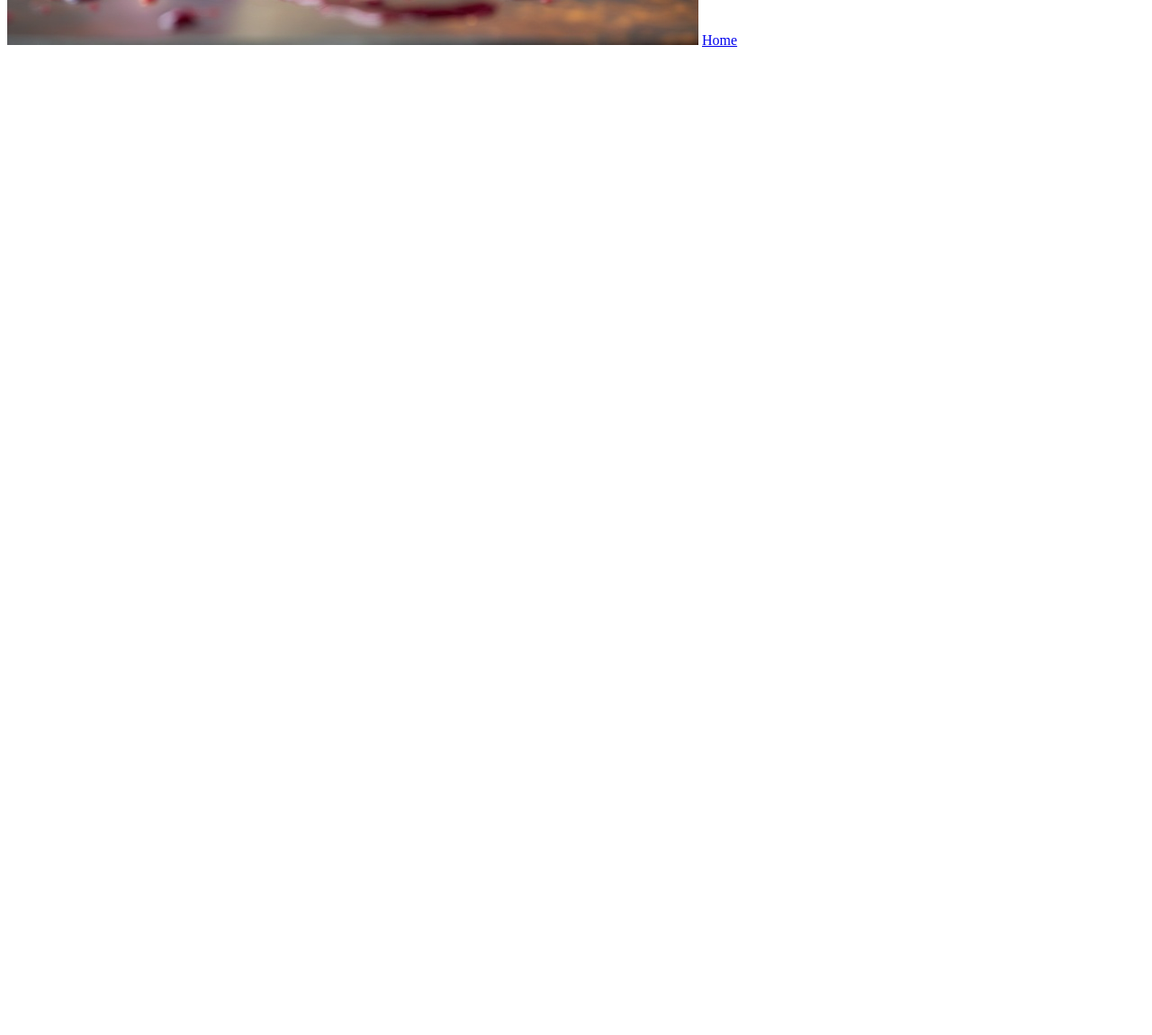
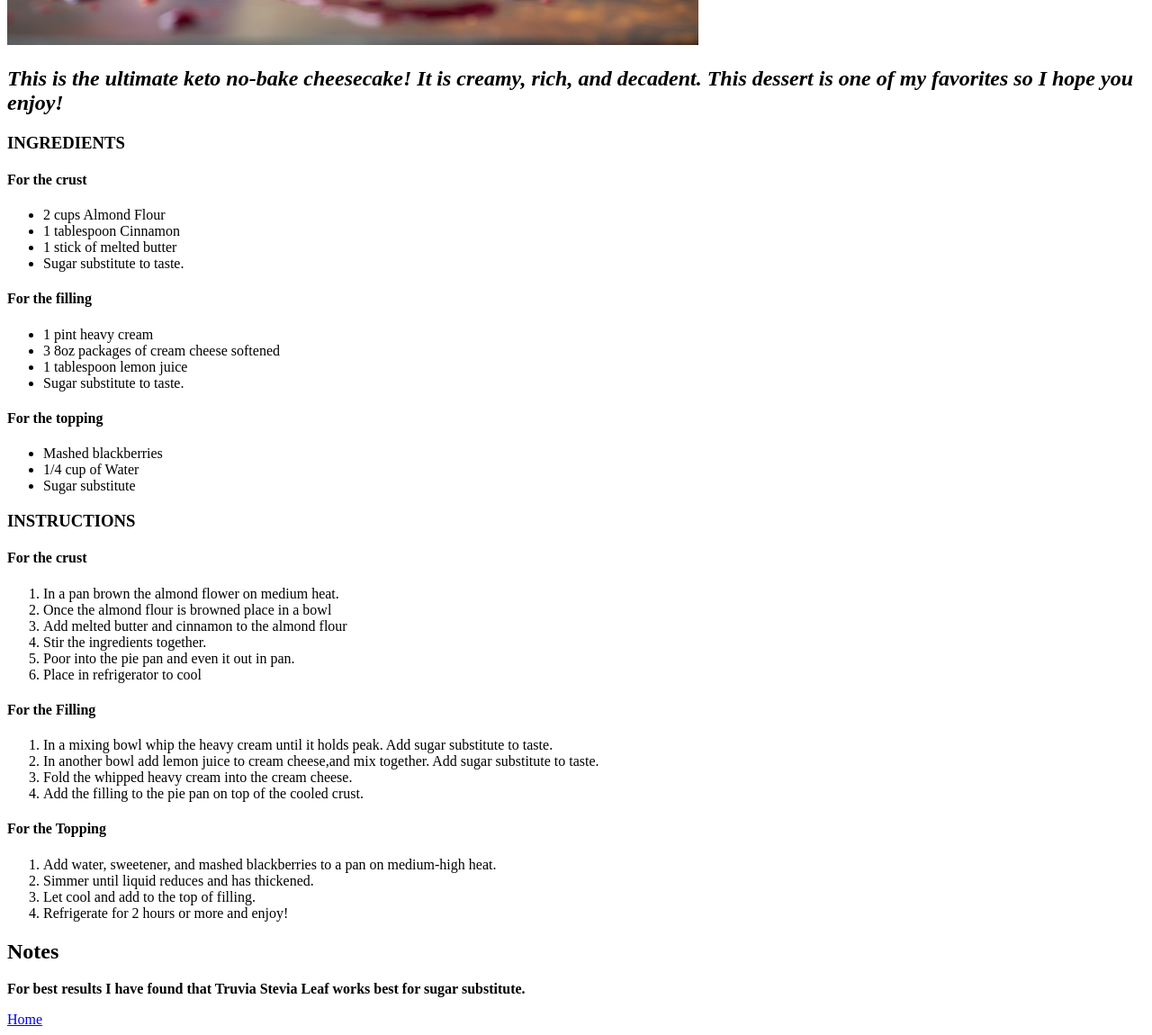
Before and after one commit to KakosDev/odin-recipes, a plain HTML site: page recipes/cheesecake.html in a window 1280 px wide. Shown: the part 542-1692 px from the top of the page at 90% size. Before the commit the page ends 800 px from the top, so only its background shows below. Drawn offline with Linux system fonts and the light colour scheme.

Commit message:
Added description, ingredients, and instructions to code.

```diff
--- a/recipes/cheesecake.html
+++ b/recipes/cheesecake.html
@@ -10,6 +10,63 @@
 
         <img src="download (3).jpeg">
 
+        <h2><em>This is the ultimate keto no-bake cheesecake!
+            It is creamy, rich, and decadent.
+            This dessert is one of my favorites so I hope you enjoy!</em></h2>
+
+            <h3>INGREDIENTS</h3>
+            <h4>For the crust</h4>
+            <ul>
+                <li>2 cups Almond Flour</li>
+                <li>1 tablespoon Cinnamon</li>
+                <li>1 stick of melted butter</li>
+                <li>Sugar substitute to taste.</li>
+            </ul>
+
+            <h4>For the filling</h4>
+            <ul>
+                <li>1 pint heavy cream</li>
+                <li>3 8oz packages of cream cheese softened</li>
+                <li>1 tablespoon lemon juice</li>
+                <li>Sugar substitute to taste.</li>
+             </ul>
+
+             <h4>For the topping</h4>
+             <ul>
+                <li>Mashed blackberries</li>
+                <li>1/4 cup of Water</li>
+                <li>Sugar substitute</li>
+             </ul>
+
+             <h3>INSTRUCTIONS</h3>
+             <h4>For the crust</h4>
+             <ol>
+                <li>In a pan brown the almond flower on medium heat.</li>
+                <li>Once the almond flour is browned place in a bowl</li>
+                <li>Add melted butter and cinnamon to the almond flour</li>
+                <li>Stir the ingredients together.</li>
+                <li>Poor into the pie pan and even it out in pan.</li>
+                <li>Place in refrigerator to cool</li>
+             </ol>
+
+             <h4>For the Filling</h4>
+             <ol>
+                <li>In a mixing bowl whip the heavy cream until it holds peak. Add sugar substitute to taste.</li>
+                <li>In another bowl add lemon juice to cream cheese,and mix together. Add sugar substitute to taste.</li>
+                <li>Fold the whipped heavy cream into the cream cheese.</li>
+                <li>Add the filling to the pie pan on top of the cooled crust.</li>
+             </ol>
+
+             <h4>For the Topping</h4>
+             <ol>
+                <li>Add water, sweetener, and mashed blackberries to a pan on medium-high heat.</li>
+                <li>Simmer until liquid reduces and has thickened.</li>
+                <li>Let cool and add to the top of filling.</li>
+                <li>Refrigerate for 2 hours or more and enjoy!</li>
+             </ol>
+
+             <h2>Notes</h2>
+             <p><strong>For best results I have found that Truvia Stevia Leaf works best for sugar substitute.</strong></p>
         <a href="../index.html">Home</a>
     </body>
 </html>
```
